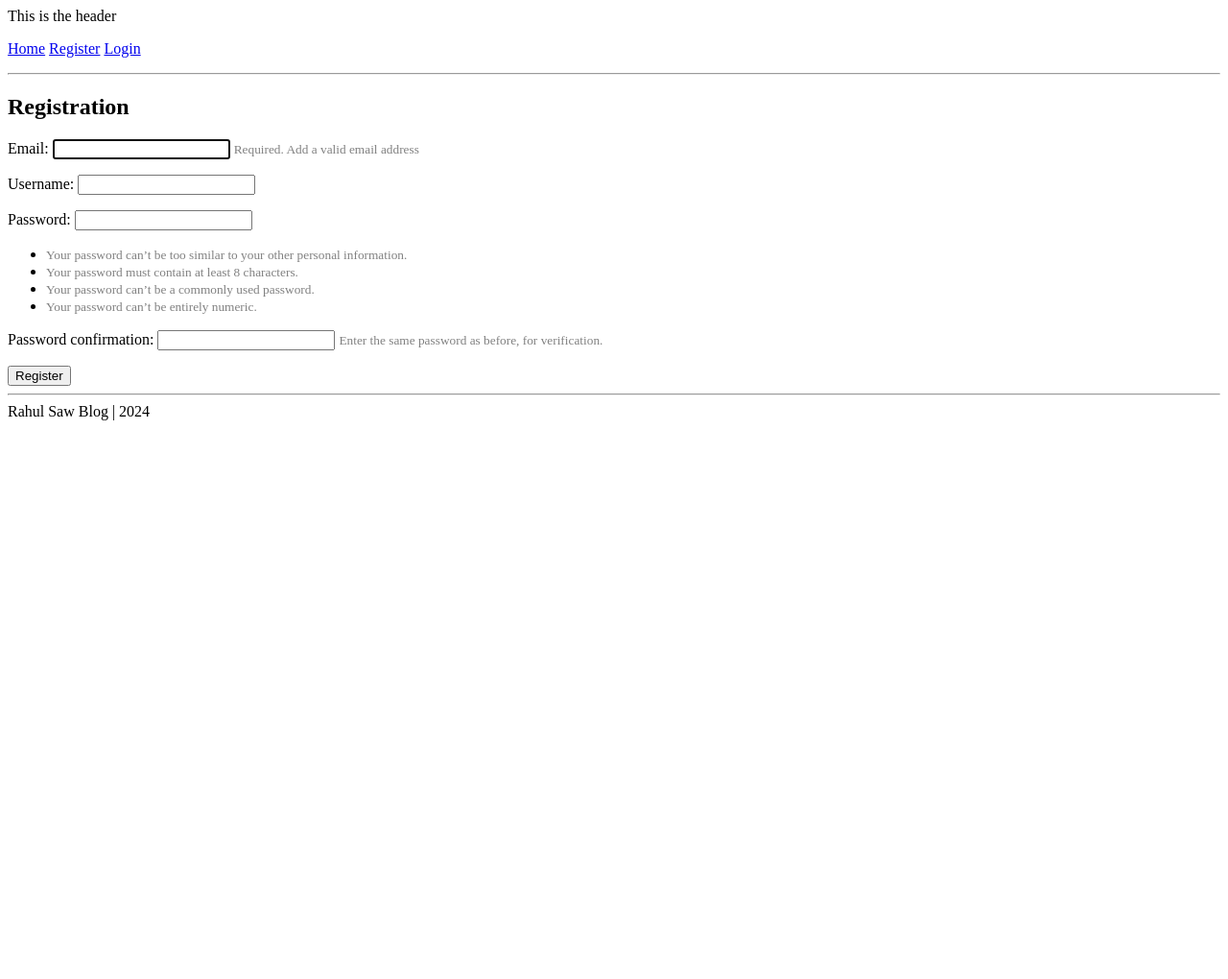
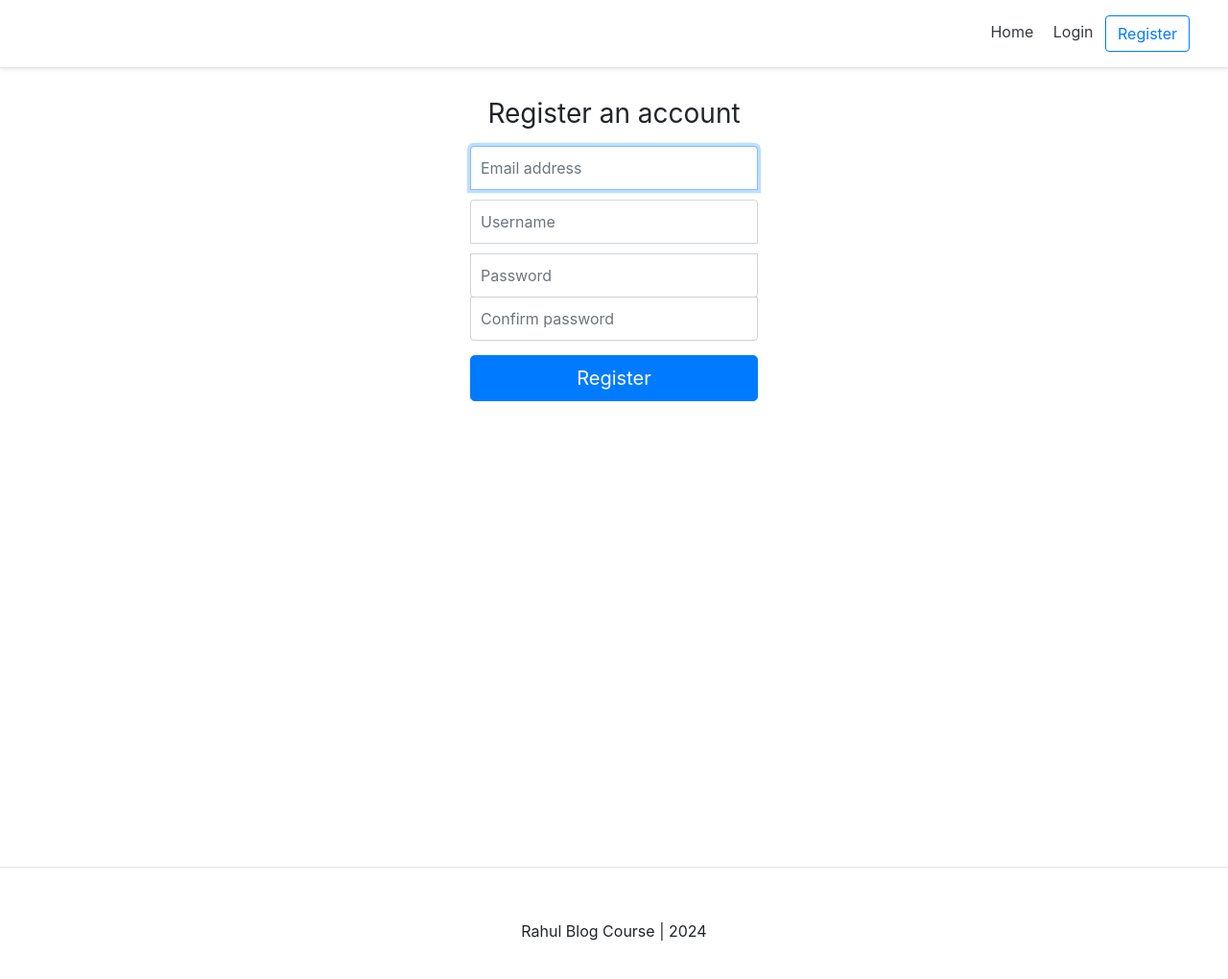
Before and after one commit to devrahuls/django_blog, a Django app: page /register/ in a window 1280 px wide. Shown: the whole page at 96% size. Before the commit the page ends 438 px from the top, so only its background shows below. Run offline with Django 5.2, Linux system fonts and the light colour scheme; some libraries are stand-ins or nearby versions.

Commit message:
Bootstrap installed, styled components & forms, Password Change & Reset

```diff
--- a/account/templates/account/register.html
+++ b/account/templates/account/register.html
@@ -2,30 +2,74 @@
 
 {% block content %}
 
-<h2>Registration</h2>
-<form method="post">
-    {% csrf_token %}
-
-    {% for field in registration_form %}
-        {% comment %} Printing label/aka name of the field {% endcomment %}
-        <p>
-            {{field.label_tag}}
-            {{field}}
-
-            {% comment %} A help that we created in forms.py to tell user to enter valid mail {% endcomment %}
-            {%if field.help_text%}
-                <small style="color:grey;">{{field.help_text}}</small>
-            {% endif %}
-
-            {%for error in field.errors%}
-                <p style="color:red;">{{error}}</p>
-            {% endfor %}
-        </p>
+<style type="text/css">
+    .form-signin {
+      width: 100%;
+      max-width: 330px;
+      padding: 15px;
+      margin: auto;
+    }
+    .form-signin .checkbox {
+      font-weight: 400;
+    }
+    .form-signin .form-control {
+      position: relative;
+      box-sizing: border-box;
+      height: auto;
+      padding: 10px;
+      font-size: 16px;
+    }
+    .form-signin .form-control:focus {
+      z-index: 2;
+    }
+    .form-signin input[type="email"] {
+      margin-bottom: 10px;
+      border-bottom-right-radius: 0;
+      border-bottom-left-radius: 0;
+    }
+    .form-signin input[type="text"] {
+      margin-bottom: 10px;
+      border-bottom-right-radius: 0;
+      border-bottom-left-radius: 0;
+    }
+    .form-signin input[type="password"] {
+      margin-bottom: -1px;
+      border-top-left-radius: 0;
+      border-top-right-radius: 0;
+    }
+    .h3{
+      text-align: center;
+    }
+  </style>
 
 
+<form method="post" class="form-signin"> {% csrf_token %}
+
+    <h1 class="h3 mb-3 font-weight-normal">Register an account</h1>
+
+    <input type="email" id="inputEmail" name="email" class="form-control" placeholder="Email address" required autofocus>
+
+    <input type="text" id="inputUsername" name="username" class="form-control" placeholder="Username" required>
+
+    <input type="password" id="inputPassword1" name="password1" class="form-control" placeholder="Password" required>
+
+    <input type="password" id="inputPassword2" name="password2" class="form-control" placeholder="Confirm password" required>
+
+  <p>
+    {% for field in registration_form %}
+        {% for error in field.errors %}
+            <p style="color: red">{{ error }}</p>
+        {% endfor %}
     {% endfor %}
 
-    <button type='submit'>Register</button>
+    {% if registration_form.non_field_errors %}
+      <div style="color: red">
+        <p>{{registration_form.non_field_errors}}</p>
+      </div>
+    {% endif %}
+  </p>
+
+    <button class="btn btn-lg btn-primary btn-block" type='submit'>Register</button>
 </form>
 
 {% endblock content %}
--- a/mysite/settings.py
+++ b/mysite/settings.py
@@ -26,6 +26,9 @@ SECRET_KEY = 'django-insecure-+78m(bdfob=36zm26f977wnrv5nxfo5avl9f^qw6*pf8@#_)7%
 DEBUG = True
 
 ALLOWED_HOSTS = []
+
+if DEBUG:
+    EMAIL_BACKEND = 'django.core.mail.backends.console.EmailBackend' # During development enviornment only.
 
 
 # Application definition
--- a/mysite/urls.py
+++ b/mysite/urls.py
@@ -15,7 +15,8 @@ Including another URLconf
     2. Add a URL to urlpatterns:  path('blog/', include('blog.urls'))
 """
 from django.contrib import admin
-from django.urls import path
+from django.urls import path, include
+from django.contrib.auth import views as auth_views
 from personal.views import(
     home_screen_view,
 )
@@ -34,4 +35,23 @@ urlpatterns = [
     path('login/', login_view, name='login'),
     path('account/', account_view, name='account'),
 
+
+    # Password reset links (ref: https://github.com/django/django/blob/master/django/contrib/auth/views.py)
+
+    #We are using built-in views for all the password related views, also created custom urls to path the views because we already made
+    # a path using 'account' url, also made a custom templates to display.
+    path('password_change/done/', auth_views.PasswordChangeDoneView.as_view(template_name='registration/password_change_done.html'),
+        name='password_change_done'),
+
+    path('password_change/', auth_views.PasswordChangeView.as_view(template_name='registration/password_change.html'),
+        name='password_change'),
+
+    path('password_reset/done/', auth_views.PasswordResetCompleteView.as_view(template_name='registration/password_reset_done.html'),
+     name='password_reset_done'),
+
+    path('reset/<uidb64>/<token>/', auth_views.PasswordResetConfirmView.as_view(), name='password_reset_confirm'),
+    path('password_reset/', auth_views.PasswordResetView.as_view(), name='password_reset'),
+
+    path('reset/done/', auth_views.PasswordResetCompleteView.as_view(template_name='registration/password_reset_complete.html'),
+     name='password_reset_complete'),
 ]
--- a/templates/base.html
+++ b/templates/base.html
@@ -2,35 +2,28 @@
 <html lang="en">
 <head>
     <meta charset="UTF-8">
-    <meta name="viewport" content="width=device-width, initial-scale=1.0">
+    <meta name="viewport" content="width=device-width, initial-scale=1.0, shrink-to-fit=no">
+    <link rel="stylesheet" href="https://stackpath.bootstrapcdn.com/bootstrap/4.3.1/css/bootstrap.min.css" integrity="sha384-ggOyR0iXCbMQv3Xipma34MD+dH/1fQ784/j6cY/iJTQUOhcWr7x9JvoRxT2MZw1T" crossorigin="anonymous">
+
     <title>Document</title>
-    <header>This is the header</header>
-
-    {% comment %} If the user is authenticated or if the user is logged in {% endcomment %}
-    {% if request.user.is_authenticated %}
-        <p>
-            <a href="{% url 'home' %}">Home</a> |
-            <a href="{% url 'account' %}">Account</a> |
-            <a href="{% url 'logout' %}">Logout</a> |
-            {% comment %} Means, look for the logout url in any of the urls.py file and redirects into it when someone click on Logout {% endcomment %}
-            Hello, {{user.username}}</p>
-    {% else %}
-        <p>
-            <a href="{% url 'home' %}">Home</a>
-            <a href="{% url 'register' %}">Register</a>
-            <a href="{% url 'login' %}">Login</a>
-        </p>
-    {% endif %}
-
-    <hr/>
 </head>
 <body>
-    {% block content %}
+        {% include 'snippets/header.html' %}
 
-    {% endblock content %}
+                <!-- Body -->
+        <style type="text/css">
+            .main{
+                min-height: 100vh;
+                height: 100%;
+            }
+        </style>
+        <div class="main">
+            {% block content %}
+
+            {% endblock content %}
+        </div>
+        <!-- End Body -->
+
+        {% include 'snippets/footer.html' %}
 </body>
-<footer>
-    <hr/>
-    Rahul Saw Blog | 2024
-</footer>
 </html>
--- /dev/null
+++ b/templates/registration/password_reset_subject.txt
@@ -0,0 +1 @@
+Rahul password reset
--- /dev/null
+++ b/templates/snippets/footer.html
@@ -0,0 +1,14 @@
+<style type="text/css">
+	.footer{
+		min-height: 100px;
+	}
+</style>
+<!-- Footer -->
+<hr>
+<div class="d-flex flex-row align-items-center footer">
+	<p class="m-auto">Rahul Blog Course | 2024</p>
+</div>
+<!-- End Footer -->
+<script src="https://code.jquery.com/jquery-3.3.1.slim.min.js" integrity="sha384-q8i/X+965DzO0rT7abK41JStQIAqVgRVzpbzo5smXKp4YfRvH+8abtTE1Pi6jizo" crossorigin="anonymous"></script>
+<script src="https://cdnjs.cloudflare.com/ajax/libs/popper.js/1.14.7/umd/popper.min.js" integrity="sha384-UO2eT0CpHqdSJQ6hJty5KVphtPhzWj9WO1clHTMGa3JDZwrnQq4sF86dIHNDz0W1" crossorigin="anonymous"></script>
+<script src="https://stackpath.bootstrapcdn.com/bootstrap/4.3.1/js/bootstrap.min.js" integrity="sha384-JjSmVgyd0p3pXB1rRibZUAYoIIy6OrQ6VrjIEaFf/nJGzIxFDsf4x0xIM+B07jRM" crossorigin="anonymous"></script>
--- /dev/null
+++ b/templates/snippets/header.html
@@ -0,0 +1,34 @@
+<style type="text/css">
+	@media (min-width: 768px) {
+	  html {
+	    font-size: 16px;
+	  }
+	}
+	.pricing-header {
+	  max-width: 700px;
+	}
+	.card-deck .card {
+	  min-width: 220px;
+	}
+</style>
+<!-- Header -->
+<div class="d-flex flex-column flex-md-row align-items-center p-3 px-md-4 mb-3 bg-white border-bottom shadow-sm">
+  <h5 class="my-0 mr-md-auto font-weight-normal">
+  	{% if request.user.is_authenticated %}
+  		<p>Hello, {{request.user.username}}</p>
+  	{% endif %}
+  </h5>
+  <nav class="my-2 my-md-0 mr-md-3">
+  	{% if request.user.is_authenticated %}
+	  	<a class="p-2 text-dark" href="{% url 'home' %}">Home</a>
+	    <a class="p-2 text-dark" href="{% url 'account' %}">Account</a>
+	    <a class="p-2 text-dark" href="{% url 'logout' %}">Logout</a>
+	{% else %}
+		<a class="p-2 text-dark" href="{% url 'home' %}">Home</a>
+	    <a class="p-2 text-dark" href="{% url 'login' %}">Login</a>
+	    <a class="btn btn-outline-primary" href="{% url 'register' %}">Register</a>
+	{% endif %}
+
+  </nav>
+</div>
+<!-- End Header -->
```
Also changed, not shown: account/templates/account/account.html (+65 -23 lines), account/templates/account/login.html (+53 -17 lines), personal/templates/personal/home.html (+20 -6 lines), templates/registration/password_change.html (added, +53 -0 lines), templates/registration/password_change_done.html (added, +11 -0 lines), templates/registration/password_reset_complete.html (added, +12 -0 lines), templates/registration/password_reset_done.html (added, +20 -0 lines), templates/registration/password_reset_email.html (added, +12 -0 lines), templates/registration/password_reset_form.html (added, +45 -0 lines), db.sqlite3.
